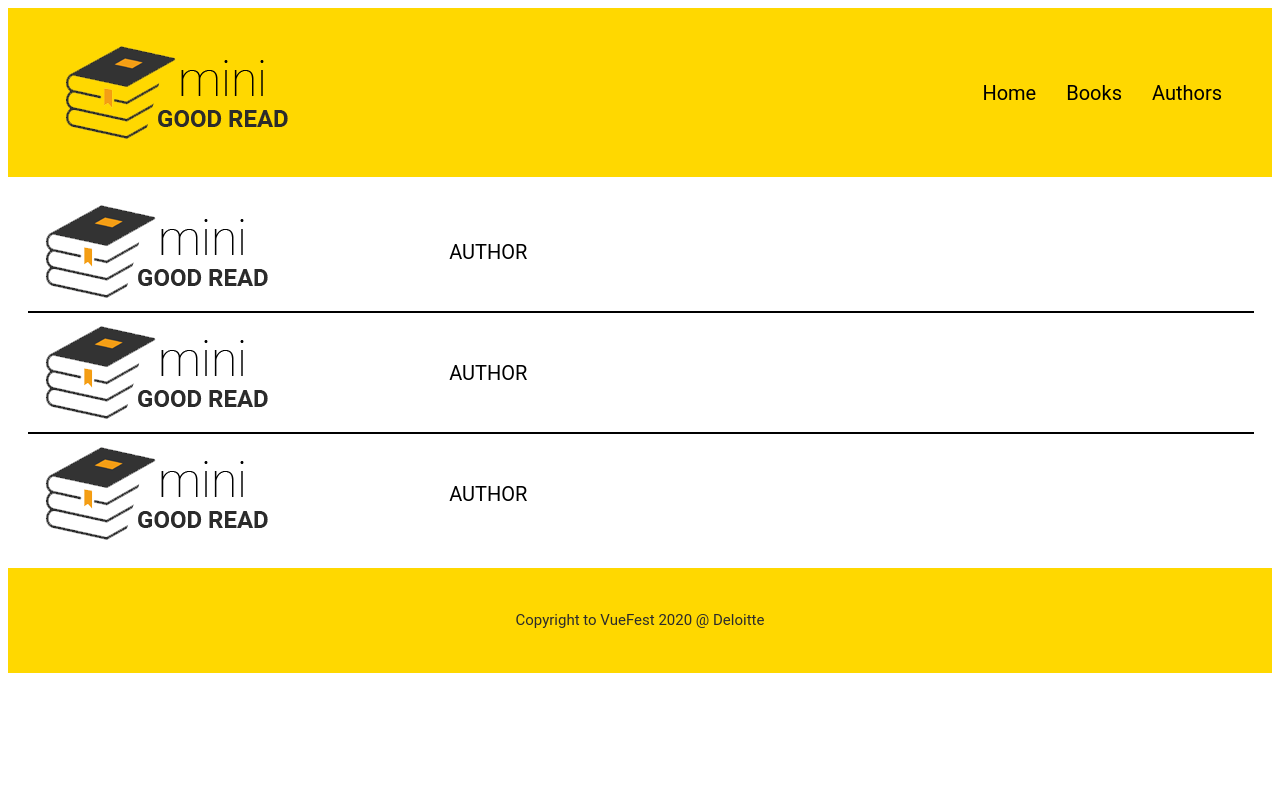
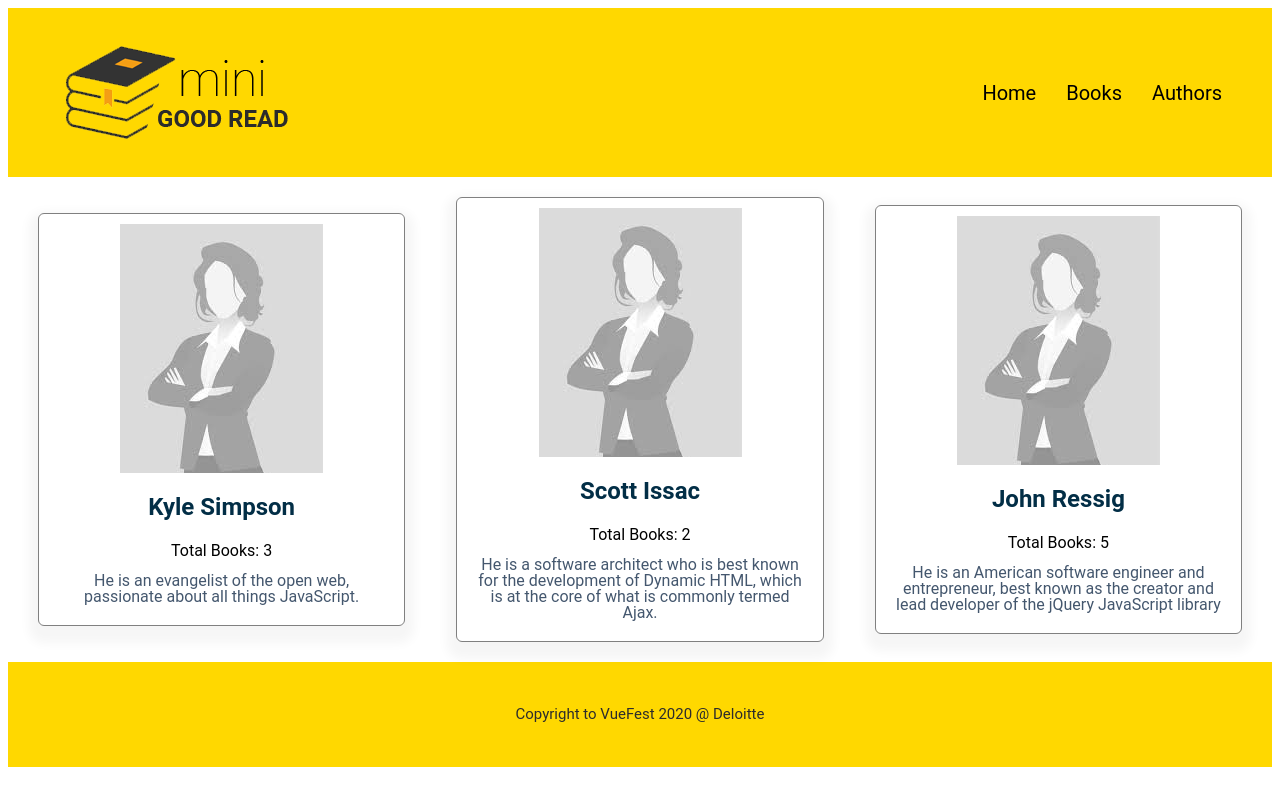
Before and after one commit to Divyaranjan47/workshop-3, a Vue app in the folder mini-good-read/: page /authors in a window 1280 px wide. Built offline with nearby package versions, Linux system fonts and the light colour scheme.

Commit message:
Adding author listing page Adding author details page

```diff
--- a/mini-good-read/src/assets/mock-data/authors.json
+++ b/mini-good-read/src/assets/mock-data/authors.json
@@ -1,25 +1,20 @@
 [
   {
     "id": 1,
-      "desc": "A javascript enthusiast, who has been writting books since 2000",
-      "rating": {
-        "avg": 4,
-        "total": 200
-      },
-      "name": "Kyle Simpson",
-      "books": [
-        {
-          "id": 1,
-          "title": "You Don't Know JS - part 1"
+    "title": "Kyle Simpson",
+    "desc": "He is an evangelist of the open web, passionate about all things JavaScript.",
+    "totalBooks": 3
   },
   {
     "id": 2,
-          "title": "You Don't Know JS - part 2"
+    "title": "Scott Issac",
+    "desc": "He is a software architect who is best known for the development of Dynamic HTML, which is at the core of what is commonly termed Ajax.",
+    "totalBooks": 2
   },
   {
     "id": 3,
-          "title": "You Don't Know JS - part 2"
+    "title": "John Ressig",
+    "desc": "He is an American software engineer and entrepreneur, best known as the creator and lead developer of the jQuery JavaScript library",
+    "totalBooks": 5
   }
 ]
-    }
-]
--- a/mini-good-read/src/components/AuthorList.vue
+++ b/mini-good-read/src/components/AuthorList.vue
@@ -1,45 +1,31 @@
 <template>
   <div class="container">
-    <div v-for="author in authors" v-bind:key="author.id">
-      <div class="bookslist">
-        <div class="listItems">
-          <router-link
-            :to="{ name: 'authorDescription', params: { id: author.id } }"
-          >
-            <img alt="" src="../assets/book1.png" />
-          </router-link>
-        </div>
-        <div class="details">
-          <ul>
-            <li>{{ author.name }}</li>
-          </ul>
-        </div>
+    <div class="bookslist">
+      <div class="listItem" v-for="author in authors" v-bind:key="author.id">
+        <BookTile :book="author" />
       </div>
-      <hr />
     </div>
   </div>
 </template>
 
 <script>
+import BookTile from "./common/BookTile";
+// import axios from "axios";
+import authorJson from "../assets/mock-data/authors.json";
+
 export default {
-  name: "AuthorList",
+  name: "BookList",
+  components: {
+    BookTile
+  },
   data() {
     return {
-      authors: [
-        {
-          id: 0,
-          name: "AUTHOR"
-        },
-        {
-          id: 1,
-          name: "AUTHOR"
-        },
-        {
-          id: 2,
-          name: "AUTHOR"
-        }
-      ]
+      publicPath: process.env.BASE_URL,
+      authors: []
     };
+  },
+  mounted() {
+    this.authors = authorJson;
   }
 };
 </script>
@@ -54,6 +40,7 @@ export default {
   margin: auto;
   align-items: center;
   flex-direction: row;
+  justify-content: space-between;
   width: 100%;
 }
 .details ul li {
@@ -61,7 +48,7 @@ export default {
   font-size: 20px;
 }
 
-.listItems {
+.listItem {
   display: inline-block;
   width: 30%;
   margin: 0 1rem;
--- a/mini-good-read/src/components/BookList.vue
+++ b/mini-good-read/src/components/BookList.vue
@@ -2,7 +2,7 @@
   <div class="container">
     <div class="bookslist">
       <div class="listItem" v-for="book in books" v-bind:key="book.id">
-        <BookTile :book="book" />
+        <BookTile :book="book" :isBook="true" />
       </div>
     </div>
   </div>
--- a/mini-good-read/src/components/TopSeller.vue
+++ b/mini-good-read/src/components/TopSeller.vue
@@ -2,7 +2,12 @@
   <section class="TopSeller">
     <h2 class="text-bold header">Top sellers of 2019</h2>
     <div class="flex-container">
-      <BookTile :book="book" v-for="book in books" :key="book.id" />
+      <BookTile
+        :book="book"
+        v-for="book in books"
+        :key="book.id"
+        :isBook="true"
+      />
     </div>
   </section>
 </template>
--- a/mini-good-read/src/components/common/BookTile.vue
+++ b/mini-good-read/src/components/common/BookTile.vue
@@ -1,14 +1,16 @@
 <template>
   <article class="BookTile" @click="openBook">
-    <img src="../../assets/book-cover.png" alt="" />
+    <img src="../../assets/book-cover.png" alt="" v-if="isBook" />
+    <img src="../../assets/author.png" alt="" v-else />
     <h3 class="text-bold title">{{ book.title }}</h3>
-    <p class="desc text-medium">
+    <p class="desc text-medium" v-if="isBook">
       By
       <a :href="'/authorDescription/' + book.author.id">{{
         book.author.name
       }}</a>
     </p>
-    <p class="text-medium">
+    <p class="desc text-medium" v-else>Total Books: {{ book.totalBooks }}</p>
+    <p class="text-medium" v-if="isBook">
       Rated
       <star-rating
         v-model="book.rating.avg"
@@ -30,11 +32,14 @@ export default {
     StarRating
   },
   props: {
-    book: Object
+    book: Object,
+    isBook: Boolean
   },
   methods: {
     openBook() {
-      window.location.href = `/bookDescription/${this.book.id}`;
+      window.location.href = this.isBook
+        ? `/bookDescription/${this.book.id}`
+        : `/authorDescription/${this.book.id}`;
     }
   }
 };
--- a/mini-good-read/src/views/AuthorDescription.vue
+++ b/mini-good-read/src/views/AuthorDescription.vue
@@ -3,15 +3,11 @@
     <AppHeader />
     <div class="author-desc">
       <img src="../assets/author.png" class="auth-img" alt="" />
-      <StarRating
-        v-model="author.rating"
-        :star-size="25"
-        :show-rating="false"
-        :read-only="true"
-      />
       <h2 class="bold-text">{{ author.name }}</h2>
-      <p>Description</p>
+      <p class="desc">{{ author.desc }}</p>
     </div>
+    <h2 class="bold-text head">{{ author.name }}'s books</h2>
+    <BookList />
     <AppFooter />
   </div>
 </template>
@@ -20,22 +16,24 @@
 // @ is an alias to /src
 import AppHeader from "@/components/AppHeader.vue";
 import AppFooter from "@/components/AppFooter.vue";
-import StarRating from "vue-star-rating";
+import BookList from "@/components/BookList.vue";
 
 export default {
   name: "authorDescription",
   data() {
     return {
       author: {
-        name: "Kyle simpson",
-        rating: 3
+        name: "Scott Issac",
+        desc:
+          "He is a software architect who is best known for the development of Dynamic HTML, which is at the core of what is commonly termed Ajax.",
+        totalBooks: 2
       }
     };
   },
   components: {
     AppHeader,
     AppFooter,
-    StarRating
+    BookList
   }
 };
 </script>
@@ -49,7 +47,14 @@ export default {
   text-align: center;
   margin: 20px;
 }
-.vue-star-rating {
-  justify-content: space-around;
+.desc {
+  font-size: 24px;
+  text-align: center;
+  width: 50%;
+  margin: 0 auto;
+}
+.head {
+  text-transform: uppercase;
+  text-decoration: underline;
 }
 </style>
```
Also changed, not shown: 1 other file (tests, documents, lock files or other folders). Lines whose indentation alone changed are shown as unchanged.
